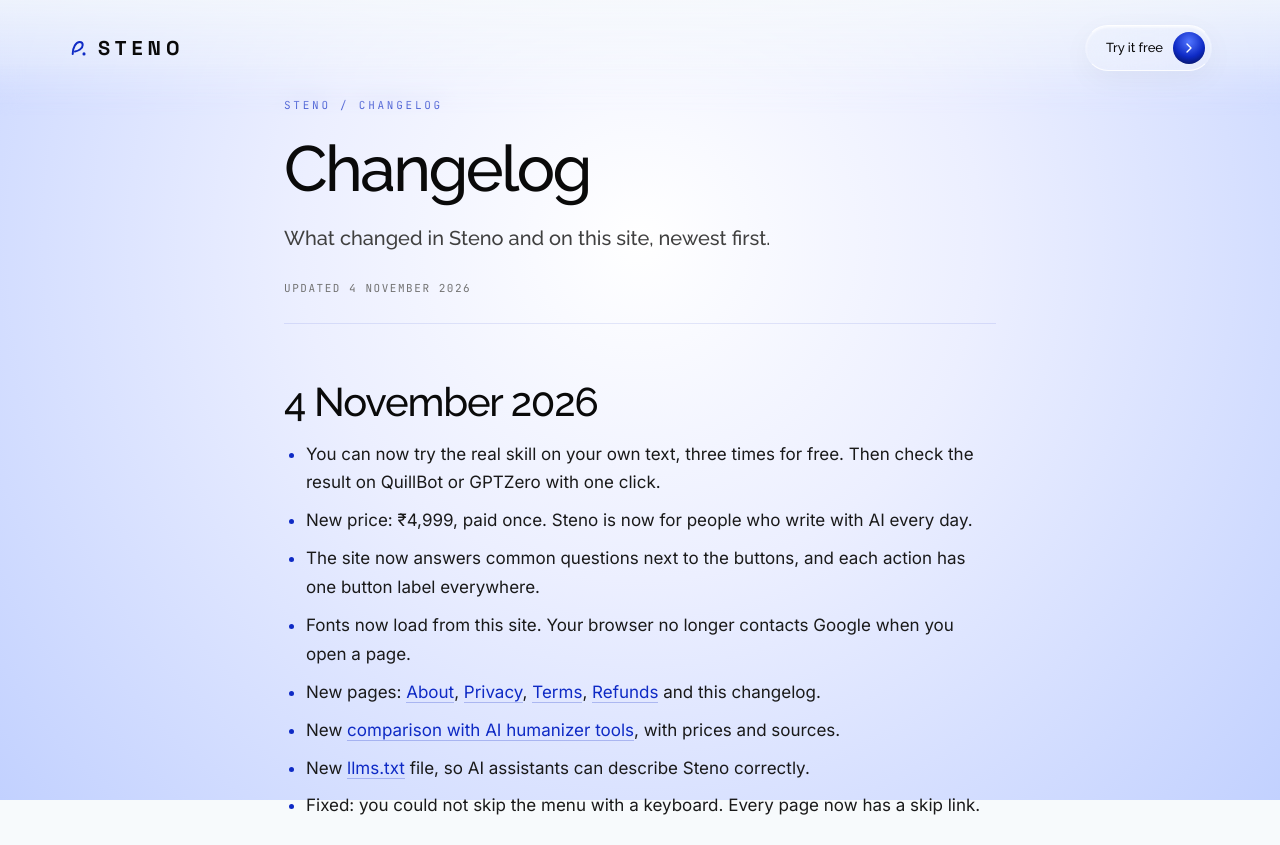
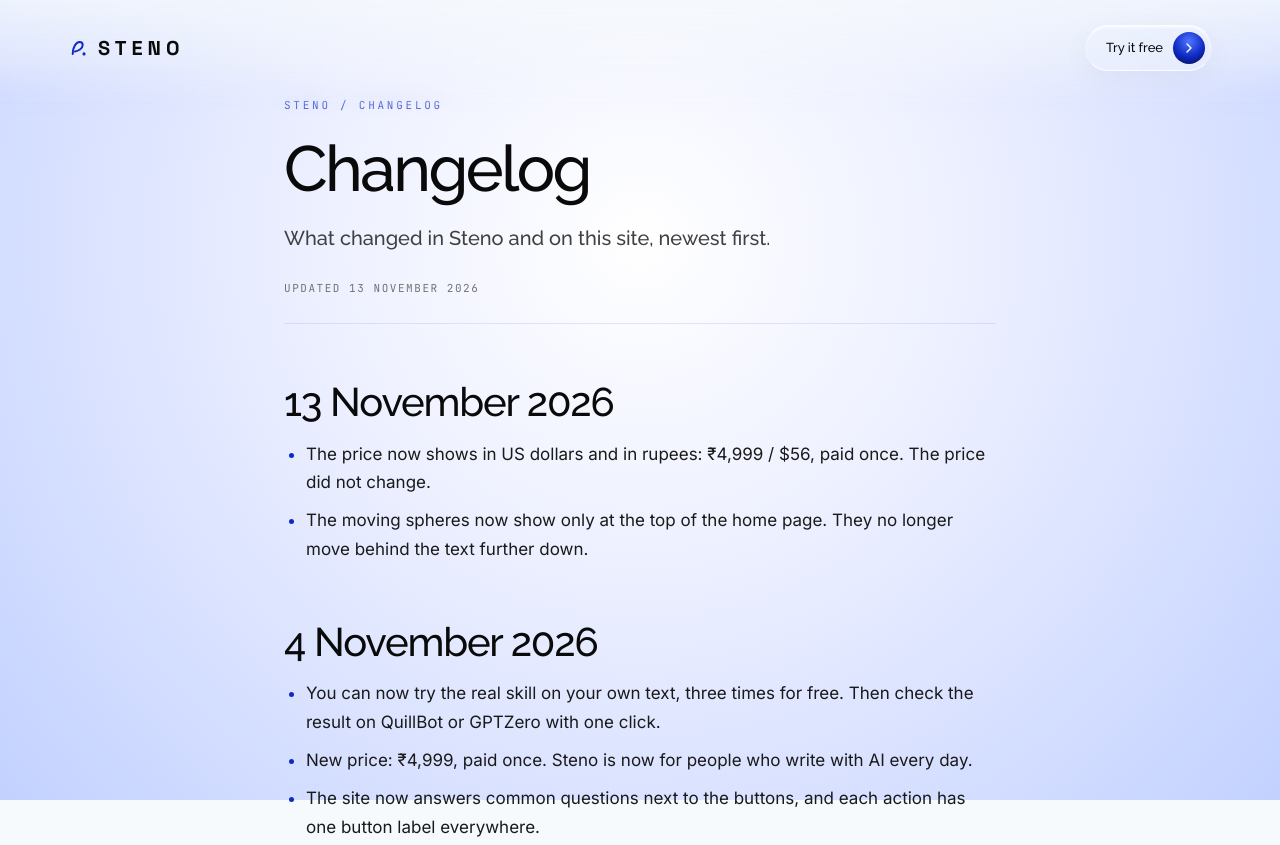
Before and after one commit to raghavg27/steno, a website: page changelog.html in a window 1280 px wide. Shown: the top 845 px of the page. Drawn offline with Linux system fonts and the light colour scheme.

Commit message:
docs(changelog): add the dollar price and the hero-only spheres
New entry for 13 November 2026. It tells readers that the price now
shows in dollars and rupees, and that the spheres show only at the top
of the home page.

```diff
--- a/changelog.html
+++ b/changelog.html
@@ -37,7 +37,7 @@
       "url": "https://steno-ai.vercel.app/changelog",
       "name": "Steno changelog",
       "description": "What changed in Steno and on this site, with dates, newest first.",
-      "dateModified": "2026-11-04",
+      "dateModified": "2026-11-13",
       "inLanguage": "en",
       "isPartOf": {
         "@type": "WebSite",
@@ -93,7 +93,14 @@
 
   <p class="standfirst">What changed in Steno and on this site, newest first.</p>
 
-  <p class="meta">Updated 4 November 2026</p>
+  <p class="meta">Updated 13 November 2026</p>
+
+  <h2>13 November 2026</h2>
+
+  <ul>
+    <li>The price now shows in US dollars and in rupees: ₹4,999 / $56, paid once. The price did not change.</li>
+    <li>The moving spheres now show only at the top of the home page. They no longer move behind the text further down.</li>
+  </ul>
 
   <h2>4 November 2026</h2>
 
```
